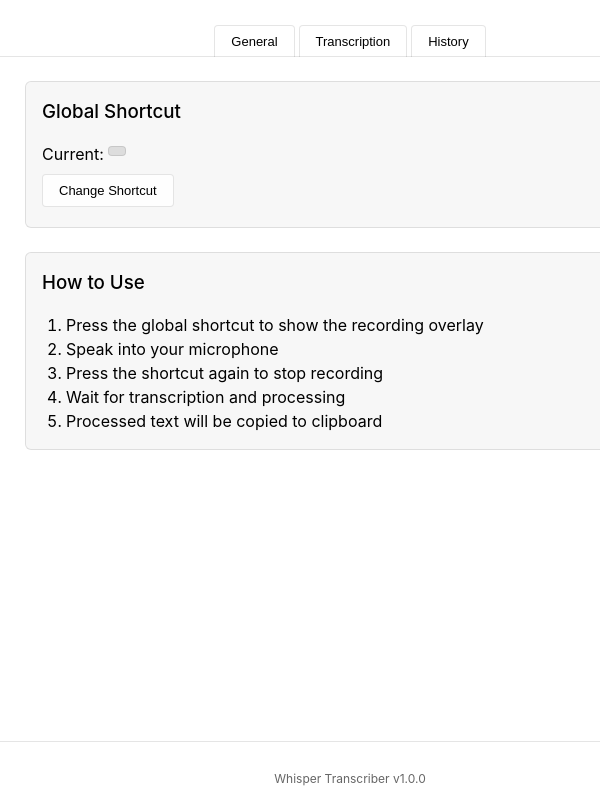
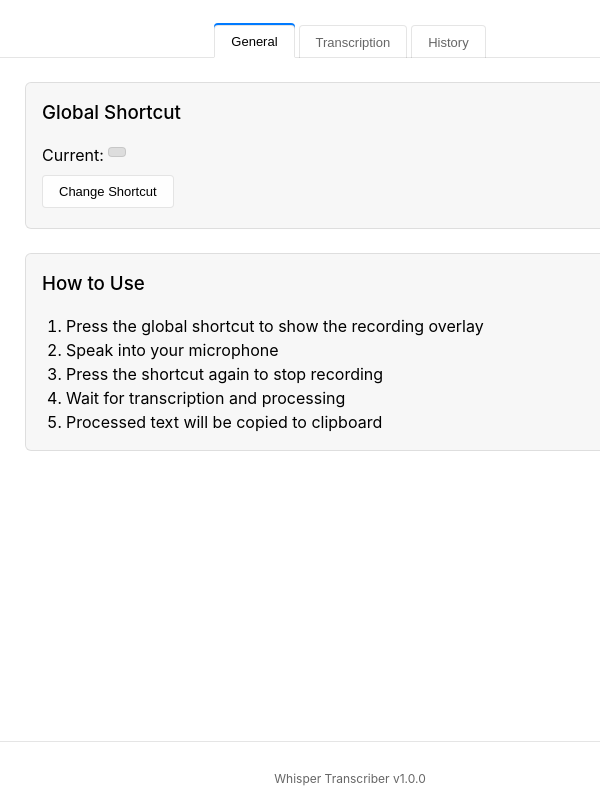
Before and after one commit to quavedev/hotmic, an Electron app: page public/index.html in a window 600 px wide. Shown: the top 800 px of the page. Drawn offline with Linux system fonts and the light colour scheme; no server answers.

Commit message:
style: improve tab navigation visual feedback - Add accent line indicator for active tab - Use secondary text color for inactive tabs - Add hover state and transitions - Improve tab contrast in both light/dark modes

```diff
--- a/public/index.html
+++ b/public/index.html
@@ -91,16 +91,25 @@
       border: 1px solid var(--control-border);
       border-bottom: none;
       border-radius: var(--radius-sm) var(--radius-sm) 0 0;
-      color: var(--text);
+      color: var(--secondary-text);
       font-size: 13px;
       cursor: pointer;
       position: relative;
       bottom: -1px;
+      transition: all 0.2s ease;
+    }
+
+    .tab-button:hover {
+      color: var(--text);
+      background: color-mix(in srgb, var(--background) 98%, var(--text));
     }
 
     .tab-button.active {
-      background: var(--tab-active-background);
-      border-bottom: 1px solid var(--tab-active-background);
+      background: var(--background);
+      border-bottom: 1px solid var(--background);
+      color: var(--text);
+      font-weight: 500;
+      box-shadow: 0 -2px 0 var(--accent);
     }
 
     /* Tab Content */
```
